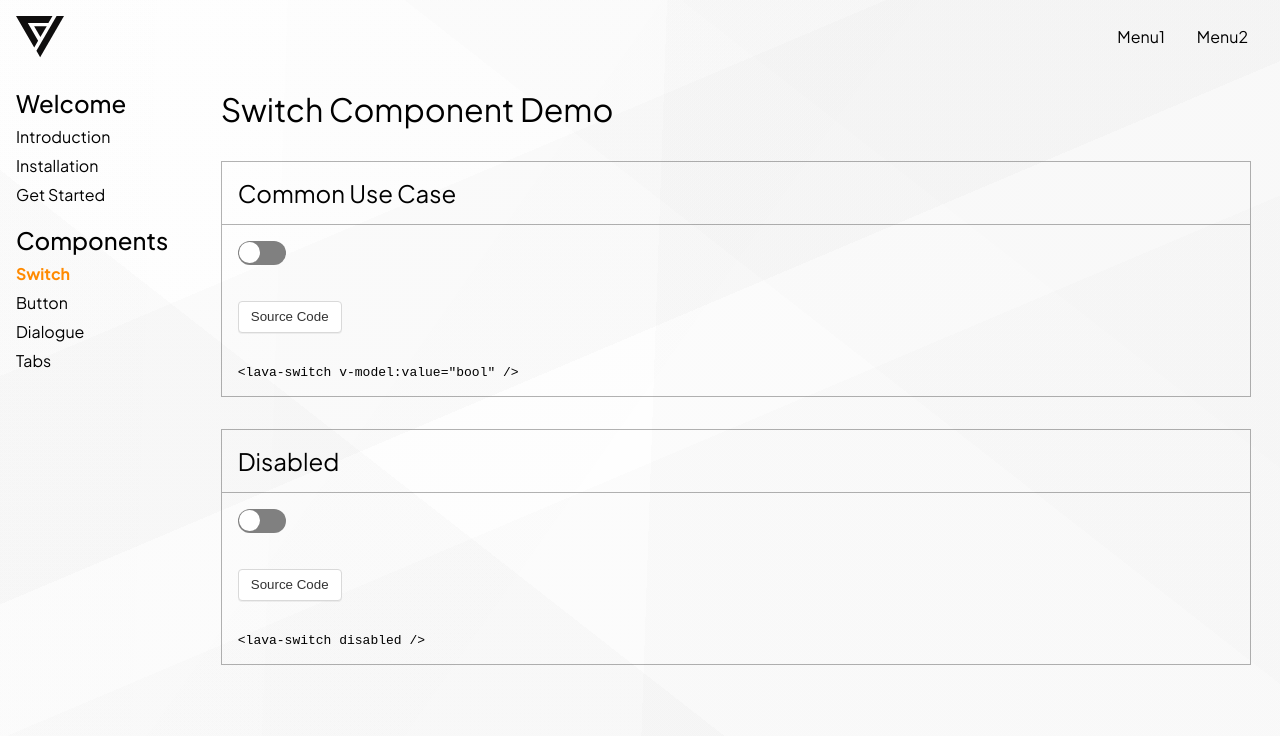
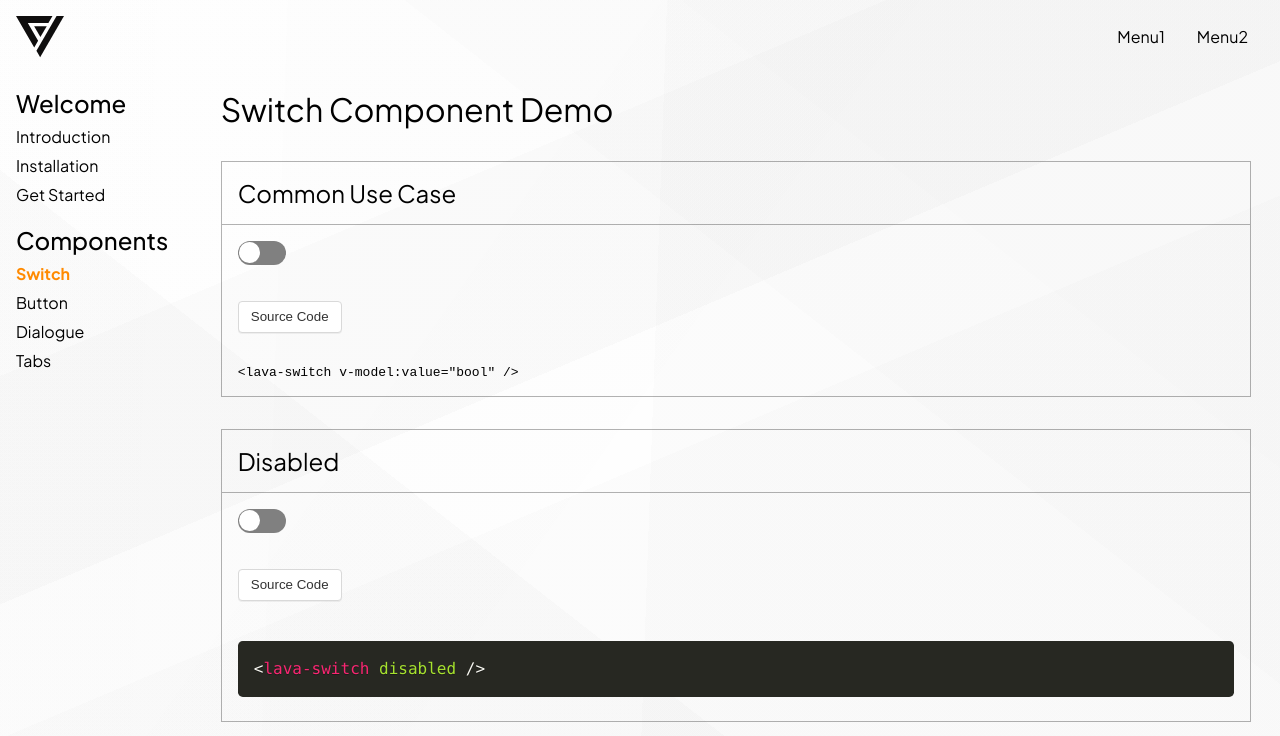
Before and after one commit to lavaboy1738/lava-UI, a Vue app: page /#/docs/switch in a window 1280 px wide. Shown: the top 736 px of the page. Built offline with nearby package versions, Linux system fonts and the light colour scheme.

Commit message:
adding prismjs for code display

```diff
--- a/package.json
+++ b/package.json
@@ -7,6 +7,7 @@
   },
   "dependencies": {
     "github-markdown-css": "^4.0.0",
+    "prismjs": "^1.23.0",
     "vue": "^3.0.4",
     "vue-router": "4.0.0-beta.3"
   },
--- a/src/components/SwitchDemo.vue
+++ b/src/components/SwitchDemo.vue
@@ -21,7 +21,7 @@
         <Button>Source Code</Button>
     </div>
     <div class="demo-code">
-        <pre>&lt;lava-switch disabled /&gt;</pre>
+        <pre class="language-html" v-html="Prism.highlight(textCode, Prism.languages.html, 'html')"></pre>
     </div>
 </div>
 </template>
@@ -30,10 +30,17 @@
 import Switch from "../library/Switch.vue";
 import SwitchDemo1 from "./SwitchDemo1.vue";
 import SwitchDemo2 from "./SwitchDemo2.vue";
+import "prismjs";
+import "prismjs/themes/prism-okaidia.css";
 import Button from "../library/Button.vue";
+
+const Prism = (window as any).Prism;
+const textCode = "<lava-switch disabled />";
+
 export default {
     components: {Switch, Button, SwitchDemo1, SwitchDemo2},
     setup(){
+        return{Prism, textCode}
     }
 }
 </script>
```
Also changed, not shown: 1 other file (tests, documents, lock files or other folders).
